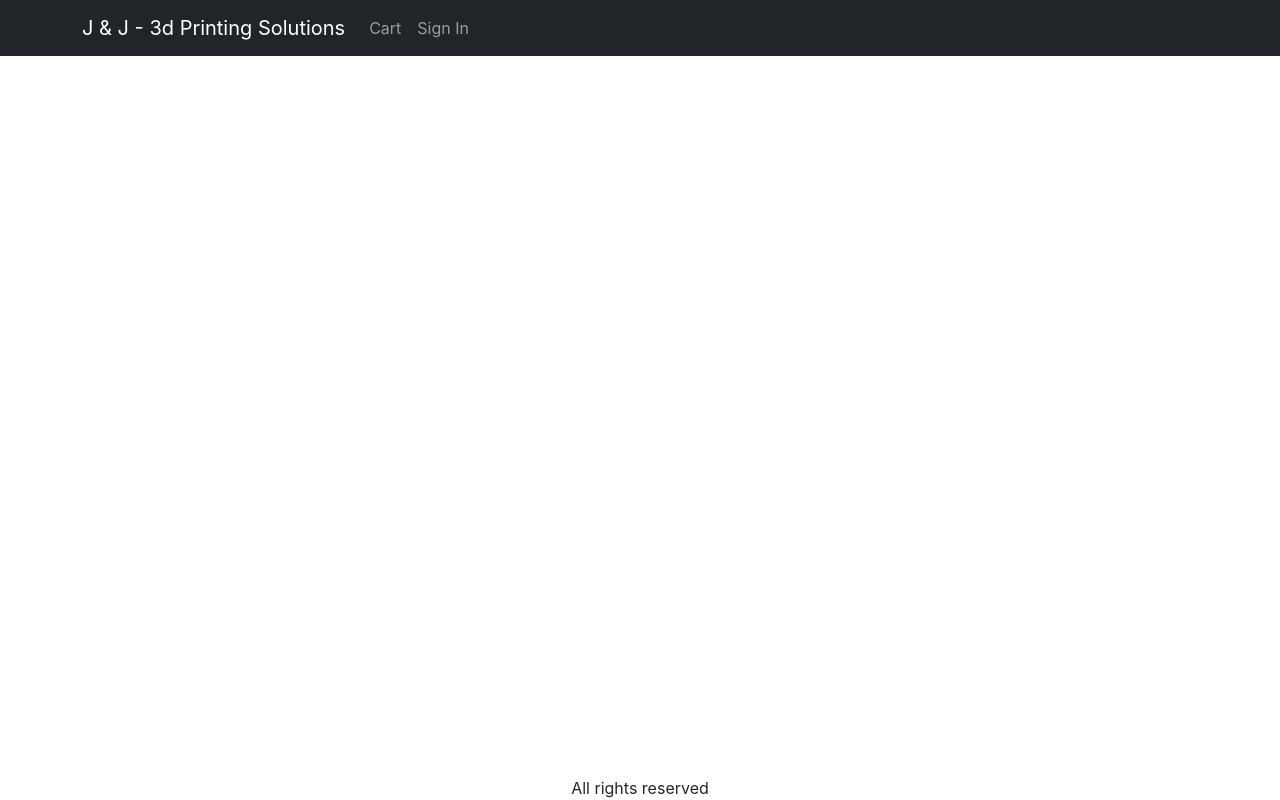
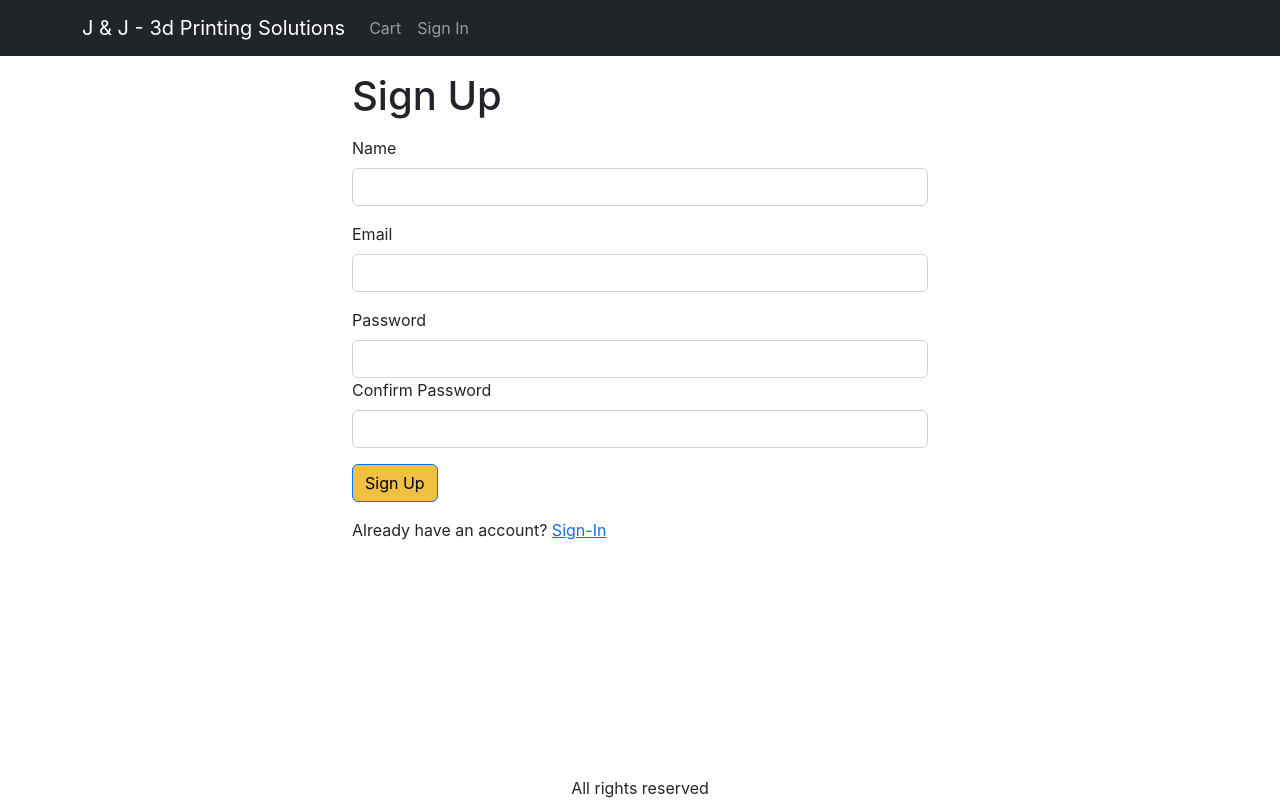
Before and after one commit to willivstn/ecommerce-website, a React (Create React App) app in the folder frontend/: page /signup in a window 1280 px wide. Built offline with nearby package versions, Linux system fonts and the light colour scheme.

Commit message:
Added PaymentMetod Screen

```diff
--- a/frontend/src/App.js
+++ b/frontend/src/App.js
@@ -14,6 +14,8 @@
 import 'react-toastify/dist/ReactToastify.css';
 import NavDropdown from 'react-bootstrap/NavDropdown';
 import ShippingAddressScreen from './screens/ShippingAddressScreen';
+import SignupScreen from './screens/SignupScreen';
+import PaymentMethodScreen from './screens/PaymentMethodScreen';
 
 function App() {
   const { state, dispatch: ctxDispatch } = useContext(Store);
@@ -23,6 +25,7 @@
     ctxDispatch({ type: 'USER_SIGNOUT' });
     localStorage.removeItem('userInfo');
     localStorage.removeItem('shippingAddress');
+    localStorage.removeItem('paymentMethod');
   };
   return (
     <BrowserRouter>
@@ -75,6 +78,8 @@
               <Route path="/product/:slug" element={<ProductScreen />} />
               <Route path="/cart" element={<CartScreen />} />
               <Route path="/signin" element={<SigninScreen />} />
+              <Route path="/signup" element={<SignupScreen />} />
+              <Route path="/payment" element={<PaymentMethodScreen />}></Route>
               <Route
                 path="/shipping"
                 element={<ShippingAddressScreen />}
--- a/frontend/src/Store.js
+++ b/frontend/src/Store.js
@@ -10,6 +10,9 @@
     shippingAddress: localStorage.getItem('shippingAddress')
       ? JSON.parse(localStorage.getItem('shippingAddress'))
       : {},
+    paymentMethod: localStorage.getItem('paymentMethod')
+      ? localStorage.getItem('paymentMethod')
+      : '',
     cartItems: localStorage.getItem('cartItems')
       ? JSON.parse(localStorage.getItem('cartItems'))
       : [],
@@ -46,6 +49,7 @@
         cart: {
           cartItems: [],
           shippingAddress: {},
+          paymentMethod: '',
         },
       };
     case 'SAVE_SHIPPING_ADDRESS':
@@ -55,6 +59,11 @@
           ...state.cart,
           shippingAddress: action.payload,
         },
+      };
+    case 'SAVE_PAYMENT_METHOD':
+      return {
+        ...state,
+        cart: { ...state.cart, paymentMethod: action.payload },
       };
     default:
       return state;
--- /dev/null
+++ b/frontend/src/screens/PaymentMethodScreen.js
@@ -0,0 +1,67 @@
+import React, { useContext, useEffect, useState } from 'react';
+import { Helmet } from 'react-helmet-async';
+import { useNavigate } from 'react-router-dom';
+import Form from 'react-bootstrap/Form';
+import Button from 'react-bootstrap/Button';
+import CheckoutSteps from '../components/CheckoutSteps';
+import { Store } from '../Store';
+
+export default function PaymentMethodScreen() {
+  const navigate = useNavigate();
+  const { state, dispatch: ctxDispatch } = useContext(Store);
+  const {
+    cart: { shippingAddress, paymentMethod },
+  } = state;
+
+  const [paymentMethodName, setPaymentMethod] = useState(
+    paymentMethod || 'PayPal'
+  );
+
+  useEffect(() => {
+    if (!shippingAddress.address) {
+      navigate('/shipping');
+    }
+  }, [shippingAddress, navigate]);
+  const submitHandler = (e) => {
+    e.preventDefault();
+    ctxDispatch({ type: 'SAVE_PAYMENT_METHOD', payload: paymentMethodName });
+    localStorage.setItem('paymentMethod', paymentMethodName);
+    navigate('/placeorder');
+  };
+  return (
+    <div>
+      <CheckoutSteps step1 step2 step3></CheckoutSteps>
+      <div className="container small-container">
+        <Helmet>
+          <title>Payment Method</title>
+        </Helmet>
+        <h1 className="my-3">Payment Method</h1>
+        <Form onSubmit={submitHandler}>
+          <div className="mb-3">
+            <Form.Check
+              type="radio"
+              id="PayPal"
+              label="PayPal"
+              value="PayPal"
+              checked={paymentMethodName === 'PayPal'}
+              onChange={(e) => setPaymentMethod(e.target.value)}
+            />
+          </div>
+          <div className="mb-3">
+            <Form.Check
+              type="radio"
+              id="Stripe"
+              label="Stripe"
+              value="Stripe"
+              checked={paymentMethodName === 'Stripe'}
+              onChange={(e) => setPaymentMethod(e.target.value)}
+            />
+          </div>
+          <div className="mb-3">
+            <Button type="submit">Continue</Button>
+          </div>
+        </Form>
+      </div>
+    </div>
+  );
+}
--- /dev/null
+++ b/frontend/src/screens/SignupScreen.js
@@ -0,0 +1,97 @@
+import Axios from 'axios';
+import { Link, useLocation, useNavigate } from 'react-router-dom';
+import Container from 'react-bootstrap/Container';
+import Form from 'react-bootstrap/Form';
+import Button from 'react-bootstrap/Button';
+import { Helmet } from 'react-helmet-async';
+import { useContext, useEffect, useState } from 'react';
+import { Store } from '../Store';
+import { toast } from 'react-toastify';
+import { getError } from '../utils';
+
+export default function SignupScreen() {
+  const navigate = useNavigate();
+  const { search } = useLocation();
+  const redirectInUrl = new URLSearchParams(search).get('redirect');
+  const redirect = redirectInUrl ? redirectInUrl : '/';
+
+  const [name, setName] = useState('');
+  const [email, setEmail] = useState('');
+  const [password, setPassword] = useState('');
+  const [confirmPassword, setConfirmPassword] = useState('');
+
+  const { state, dispatch: ctxDispatch } = useContext(Store);
+  const { userInfo } = state;
+  const submitHandler = async (e) => {
+    e.preventDefault();
+    if (password !== confirmPassword) {
+      toast.error('Passwords do not match');
+      return;
+    }
+    try {
+      const { data } = await Axios.post('/api/users/signup', {
+        name,
+        email,
+        password,
+      });
+      ctxDispatch({ type: 'USER_SIGNIN', payload: data });
+      localStorage.setItem('userInfo', JSON.stringify(data));
+      navigate(redirect || '/');
+    } catch (err) {
+      toast.error(getError(err));
+    }
+  };
+
+  useEffect(() => {
+    if (userInfo) {
+      navigate(redirect);
+    }
+  }, [navigate, redirect, userInfo]);
+
+  return (
+    <Container className="small-container">
+      <Helmet>
+        <title>Sign Up</title>
+      </Helmet>
+      <h1 className="my-3">Sign Up</h1>
+      <Form onSubmit={submitHandler}>
+        <Form.Group className="mb-3" controlId="name">
+          <Form.Label>Name</Form.Label>
+          <Form.Control onChange={(e) => setName(e.target.value)} required />
+        </Form.Group>
+
+        <Form.Group className="mb-3" controlId="email">
+          <Form.Label>Email</Form.Label>
+          <Form.Control
+            type="email"
+            required
+            onChange={(e) => setEmail(e.target.value)}
+          />
+        </Form.Group>
+        <Form.Group className="mb-3" controlId="password">
+          <Form.Label>Password</Form.Label>
+          <Form.Control
+            type="password"
+            required
+            onChange={(e) => setPassword(e.target.value)}
+          />
+          <Form.Group className="mb-3" controlId="confirmPassword">
+            <Form.Label>Confirm Password</Form.Label>
+            <Form.Control
+              type="password"
+              onChange={(e) => setConfirmPassword(e.target.value)}
+              required
+            />
+          </Form.Group>
+        </Form.Group>
+        <div className="mb-3">
+          <Button type="submit">Sign Up</Button>
+        </div>
+        <div className="mb-3">
+          Already have an account?{' '}
+          <Link to={`/signin?redirect=${redirect}`}>Sign-In</Link>
+        </div>
+      </Form>
+    </Container>
+  );
+}
```
Also changed, not shown: 1 other file (tests, documents, lock files or other folders).
